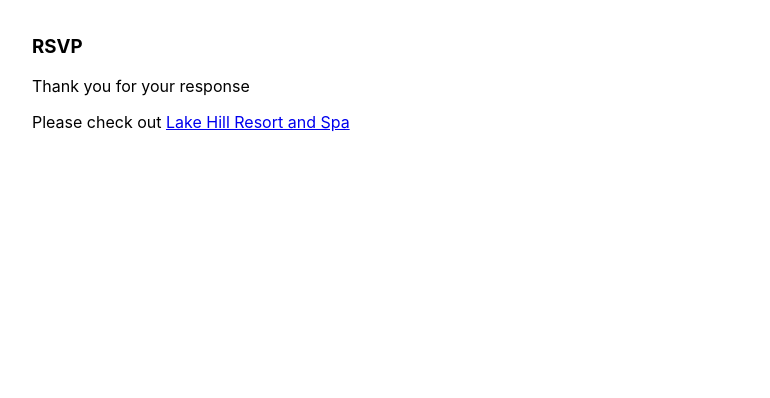
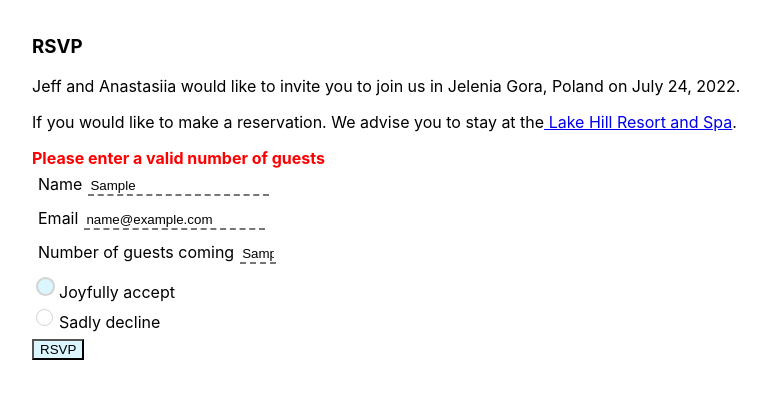
Before and after one commit to jeffkumar/test-invitation, a React (Create React App) app: page / in a window 1280 px wide. Both pictures are taken after typing "Sample", "name@example.com", "Sample" into the empty fields and a click on the button "RSVP". Shown: the top 398 px of the page, without its empty margins (8-778 px from the left). Built offline with nearby package versions, Linux system fonts and the light colour scheme; no server answers.

Commit message:
adding validation

```diff
--- a/src/App.css
+++ b/src/App.css
@@ -11,6 +11,11 @@
   .App-logo {
     animation: App-logo-spin infinite 20s linear;
   }
+}
+
+.form-error {
+    font-weight: bold;
+    color: red;
 }
 
 .App-header {
--- a/src/App.tsx
+++ b/src/App.tsx
@@ -3,6 +3,13 @@ import logo from './logo.svg';
 import './App.css';
 import { postData } from "./service/InviteService";
 
+const validateEmail = (email) => {
+    return String(email)
+    .toLowerCase()
+    .match(
+        /^(([^<>()[\]\\.,;:\s@"]+(\.[^<>()[\]\\.,;:\s@"]+)*)|(".+"))@((\[[0-9]{1,3}\.[0-9]{1,3}\.[0-9]{1,3}\.[0-9]{1,3}\])|(([a-zA-Z\-0-9]+\.)+[a-zA-Z]{2,}))$/
+    );
+};
 
 export default function App() {
 
@@ -11,9 +18,23 @@ export default function App() {
   const guests = useRef(null);
   const coming = useRef(null);
   const [showThanks, setShowThanks] = useState(false);
-
+  const [error, setError] = useState("");
   const onSubmit = (e: any) => {
     e.preventDefault();
+    setError("");
+    if (name.current.value == "") {
+        setError("Please enter your name");
+        return;
+    }
+    if (!validateEmail(email.current.value)) {
+        setError("Please enter a valid email");
+        return;
+    }
+    if (Number.isInteger(guests.current.value) !== true) {
+        setError("Please enter a valid number of guests");
+        return;
+    }
+
     postData('https://adayinthelife.app/test-connect.php', {
         name: name.current.value,
         email: email.current.value,
@@ -24,7 +45,7 @@ export default function App() {
       (data) => {
         console.log(data); // JSON data parsed by `data.json()` call
       }
-    ).finally(()=>{
+    ).finally(()=> {
         setShowThanks(true);
     });
   };
@@ -55,7 +76,11 @@ export default function App() {
         </p>
       </div>
       <div>
+        {error !== "" &&
+          <div className="form-error">{error}</div>
+        }
         <form onSubmit={(e) => onSubmit(e)}>
+
           <div className="form-control">
             <label htmlFor="name">Name</label>
             <input ref={name}  id="name" type="text" placeholder="your name" />
@@ -69,7 +94,7 @@ export default function App() {
             <input ref={guests} id="guests" name="guests" style={{ width: '32px' }} placeholder=""  />
           </div>
           <div className="form-control">
-            <input ref={coming} id="coming" type="radio" name="test" value="true"/>
+            <input ref={coming} id="coming" type="radio" name="test" value="true" defaultChecked/>
             <label htmlFor="coming">Joyfully accept</label>
           </div>
           <div>
```
